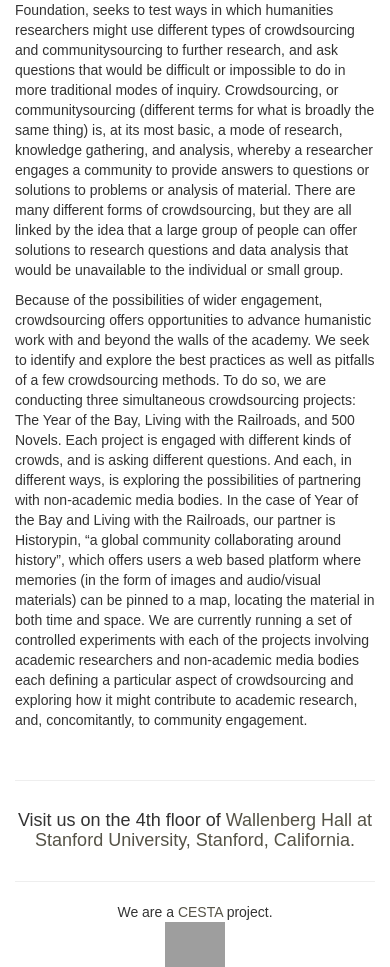
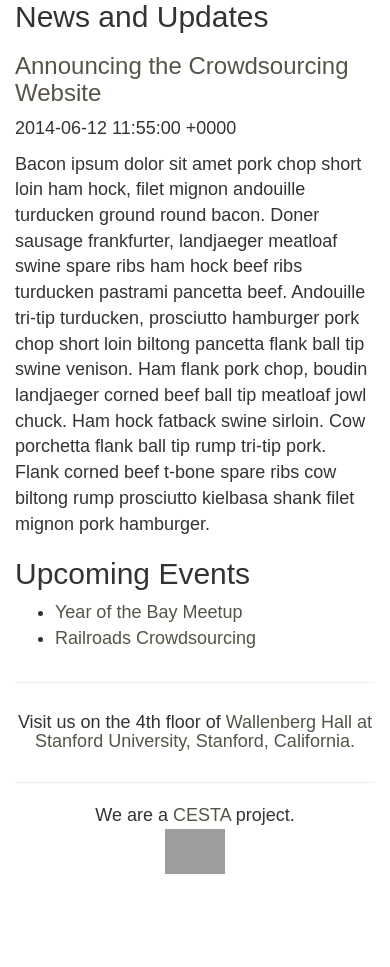
Before and after one commit to cestastanford/crowdsourcing, a Jekyll site: the page built from index.md, in a window 390 px wide. Shown: the part 596-1563 px from the top of the page. Built offline with Jekyll 4.4.1, drawn with Linux system fonts in a browser that asks for light colours; nearby versions of some CDN libraries; some web fonts are replaced; Markdown is read by kramdown in place of the engine named in the settings; after the commit the page ends 1470 px from its top, so only the background shows below that; some of the changed text lies outside the part shown; grey boxes are pictures that could not be loaded.

Commit message:
Recent files

```diff
--- a/_config.yml
+++ b/_config.yml
@@ -13,7 +13,7 @@ disqus:                   ''
 url:                      http://0.0.0.0:4000
 permalink:                /:year/:month/:day/:title/
 twitter:
-banner-img-url:           "https://googledrive.com/host/0B_L3W8DD67iAVUktdHIxN0RnUjA/"
+banner-img-url:           "https://googledrive.com/host/0B9__iE30PYDoR0RVbmxvbVpjSjQ/"
 
 links:
   - title: Home
--- a/_includes/footer.html
+++ b/_includes/footer.html
@@ -13,7 +13,11 @@
 	              	<hr>
 					<div class="col-md-12 text-center">
 							We are a
-							<a href="http://cesta.stanford.edu" title="Humanities+Design lives at CESTA, Stanford University">CESTA</a> {{site.type}}.<a href="http://cesta.stanford.edu" title="Center for Spatial and Textual Analysis"><img src="{{site.url}}/assets/cesta_logo.png" class="img-responsive center-block" width="60"></a>
+							<a href="http://cesta.stanford.edu" title="Humanities+Design
+							  lives at CESTA, Stanford University">CESTA</a>
+							{{site.type}}.<a href="http://cesta.stanford.edu" title="Center
+							for Spatial and Textual Analysis"><img
+						src="{{ site.banner-img-url }}cesta_logo.png" class="img-responsive center-block" width="60"></a>
 
 					</div>
 	      		</div>
--- a/_layouts/front.html
+++ b/_layouts/front.html
@@ -11,7 +11,6 @@
 	<div class="row wrap">
   {% include big-image.html %}
       {{ content }}
-    {% include sidebar.html %}
     </div>
 
 
--- /dev/null
+++ b/_posts/2014-06-12-announcing-the-crowdsourcing-website.markdown
@@ -0,0 +1,8 @@
+---
+layout: page
+title: "Announcing the Crowdsourcing Website"
+date: 2014-06-12 11:55
+categories: news
+---
+
+Bacon ipsum dolor sit amet pork chop short loin ham hock, filet mignon andouille turducken ground round bacon. Doner sausage frankfurter, landjaeger meatloaf swine spare ribs ham hock beef ribs turducken pastrami pancetta beef. Andouille tri-tip turducken, prosciutto hamburger pork chop short loin biltong pancetta flank ball tip swine venison. Ham flank pork chop, boudin landjaeger corned beef ball tip meatloaf jowl chuck. Ham hock fatback swine sirloin. Cow porchetta flank ball tip rump tri-tip pork. Flank corned beef t-bone spare ribs cow biltong rump prosciutto kielbasa shank filet mignon pork hamburger.
--- /dev/null
+++ b/_posts/2014-06-23-railroads-crowdsourcing.markdown
@@ -0,0 +1,7 @@
+---
+layout: page
+title: "Railroads Crowdsourcing"
+date: 2014-06-23
+categories: event
+---
+Bacon ipsum dolor sit amet pork chop short loin ham hock, filet mignon andouille turducken ground round bacon. Doner sausage frankfurter, landjaeger meatloaf swine spare ribs ham hock beef ribs turducken pastrami pancetta beef. Andouille tri-tip turducken, prosciutto hamburger pork chop short loin biltong pancetta flank ball tip swine venison. Ham flank pork chop, boudin landjaeger corned beef ball tip meatloaf jowl chuck. Ham hock fatback swine sirloin. Cow porchetta flank ball tip rump tri-tip pork. Flank corned beef t-bone spare ribs cow biltong rump prosciutto kielbasa shank filet mignon pork hamburger.
--- /dev/null
+++ b/_posts/2014-07-05-event-year-of-the-bay-meetup.markdown
@@ -0,0 +1,7 @@
+---
+layout: page
+title: "Year of the Bay Meetup"
+date: 2014-07-05 11:56
+categories: event
+---
+Bacon ipsum dolor sit amet pork chop short loin ham hock, filet mignon andouille turducken ground round bacon. Doner sausage frankfurter, landjaeger meatloaf swine spare ribs ham hock beef ribs turducken pastrami pancetta beef. Andouille tri-tip turducken, prosciutto hamburger pork chop short loin biltong pancetta flank ball tip swine venison. Ham flank pork chop, boudin landjaeger corned beef ball tip meatloaf jowl chuck. Ham hock fatback swine sirloin. Cow porchetta flank ball tip rump tri-tip pork. Flank corned beef t-bone spare ribs cow biltong rump prosciutto kielbasa shank filet mignon pork hamburger.
--- a/index.md
+++ b/index.md
@@ -4,6 +4,29 @@ title: Crowdsourcing
 project-name: crowdsourcing
 ---
 
-This project, funded by a grant from the Mellon Foundation, seeks to test ways in which humanities researchers might use different types of crowdsourcing and communitysourcing to further research, and ask questions that would be difficult or impossible to do in more traditional modes of inquiry.  Crowdsourcing, or communitysourcing (different terms for what is broadly the same thing) is, at its most basic, a mode of research, knowledge gathering, and analysis, whereby a researcher engages a community to provide answers to questions or solutions to problems or analysis of material.  There are many different forms of crowdsourcing, but they are all linked by the idea that a large group of people can offer solutions to research questions and data analysis that would be unavailable to the individual or small group.
+<div class="row">
 
-Because of the possibilities of wider engagement, crowdsourcing offers opportunities to advance humanistic work with and beyond the walls of the academy. We seek to identify and explore the best practices as well as pitfalls of a few crowdsourcing methods. To do so, we are conducting three simultaneous crowdsourcing projects: The Year of the Bay, Living with the Railroads, and 500 Novels.  Each project is engaged with different kinds of crowds, and is asking different questions.  And each, in different ways, is exploring the possibilities of partnering with non-academic media bodies.  In the case of Year of the Bay and Living with the Railroads, our partner is Historypin, “a global community collaborating around history”, which offers users a web based platform where memories (in the form of images and audio/visual materials) can be pinned to a map, locating the material in both time and space.  We are currently running a set of controlled experiments with each of the projects involving academic researchers and non-academic media bodies each defining a particular aspect of crowdsourcing and exploring how it might contribute to academic research, and, concomitantly, to community engagement.
+    <div class="col-md-8">
+    <h2>News and Updates</h2>
+      <div class="news">
+        {% for post in site.categories.news %}
+        <div class="article">
+        <h3><a href="{{ post.url }}">{{ post.title }}</a></h3>
+        <p>{{ post.date }}</p>
+        <p>{{ post.content }}</p>
+
+        </div>
+        {% endfor %}
+      </div>
+    </div>
+
+    <div class="col-md-4">
+    <h2>Upcoming Events</h2>
+    <ul class="events">
+    {% for post in site.categories.event %}
+      <li><a href="{{ post.url }}">{{ post.title }}</a></li>
+    {% endfor %}
+    </ul>
+    </div>
+
+</div>
```
Also changed, not shown: bootstrap/css/bootstrap.css, 1 other file.
